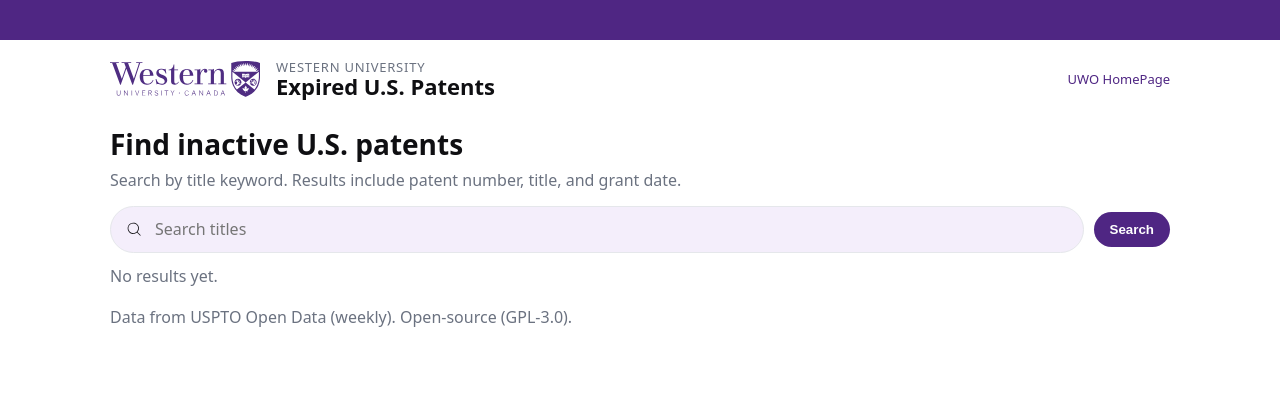
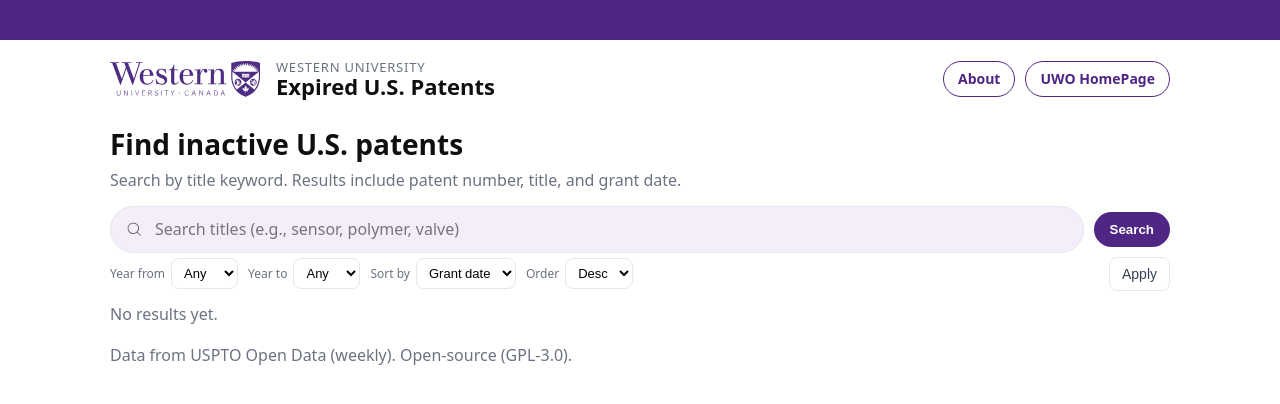
Before and after one commit to BilalSaad1/UWO_Patent_Website, a Next.js app in the folder frontend/: page / in a window 1280 px wide. Shown: the top 404 px of the page. Built offline with nearby package versions, Linux system fonts and the light colour scheme.

Commit message:
Added a lot of key features like filtering, sorting, about page, and more

```diff
--- a/frontend/src/app/globals.css
+++ b/frontend/src/app/globals.css
@@ -40,6 +40,36 @@ a:hover{ text-decoration:underline }
   font-size:22px; font-weight:700;
 }
 
+/* Header nav buttons */
+.header-nav{
+  margin-left:auto;
+  display:flex;
+  align-items:center;
+  gap:10px;
+  flex:0 0 auto;
+}
+.link-btn{
+  display:inline-flex;
+  align-items:center;
+  gap:6px;
+  padding:10px 14px;
+  border-radius:9999px;
+  font-weight:700;
+  font-size:14px;
+  line-height:1;
+  text-decoration:none;
+  border:1px solid transparent;
+  white-space:nowrap;
+}
+.link-btn.primary{ background:var(--uw-purple); color:#fff; }
+.link-btn.primary:hover{ background:var(--uw-purple-700) }
+.link-btn.ghost{
+  background:#fff;
+  color:var(--uw-purple);
+  border-color:var(--uw-purple);
+}
+.link-btn.ghost:hover{ background:#f7f5fb }
+
 /* ---------- Search section ---------- */
 .section-title{ font-size:28px; font-weight:800; margin:8px 0 4px }
 .section-sub{ color:var(--muted); margin-bottom:14px }
@@ -58,6 +88,14 @@ a:hover{ text-decoration:underline }
   flex:1; border:none; outline:none;
   background:transparent; font:inherit;
 }
+.filters-row{ display:flex; align-items:center; gap:10px; flex-wrap:wrap; margin-top:4px }
+.filters-group{ display:flex; align-items:center; gap:6px }
+.filters-label{ color:var(--muted); font-size:12px }
+.filters-select{
+  border:1px solid var(--border); border-radius:8px; padding:6px 8px; background:#fff; font-size:13px
+}
+.filters-spacer{ flex:1 }
+
 .search-btn{
   background:var(--uw-purple); color:#fff; border:0;
   padding:10px 16px; border-radius:9999px; font-weight:600; cursor:pointer;
@@ -66,20 +104,59 @@ a:hover{ text-decoration:underline }
 
 /* ---------- Results ---------- */
 .meta{ color:var(--muted); margin:12px 0 }
+.list{ margin-top:6px }
+.list-gap{ list-style:none; margin:0; padding:0; display:grid; gap:12px }
 
-.table{
-  width:100%; border-collapse:separate; border-spacing:0 8px;
+.card{
+  display:flex; align-items:flex-start; justify-content:space-between; gap:12px;
+  background:#fff; border:1px solid var(--border); border-radius:12px;
+  padding:16px;
+  box-shadow:0 1px 2px rgba(15,15,18,.04);
 }
-.row{
-  background:#fff; border:1px solid var(--border); border-radius:12px;
-  box-shadow: 0 1px 2px rgba(15,15,18,.04);
+.card:hover{ box-shadow:0 4px 14px rgba(15,15,18,.10) }
+
+.card-main{ min-width:0 }
+.patent-line{ display:flex; align-items:center; gap:8px; margin-bottom:2px }
+.patent-link{ color:var(--uw-purple); font-weight:700; text-decoration:none }
+.patent-link:hover{ text-decoration:underline }
+
+.pill-date{
+  background:var(--uw-purple-50);
+  color:var(--uw-purple);
+  border-radius:9999px;
+  padding:2px 8px;
+  font-size:12px;
 }
-.cell{ padding:12px 14px; }
-.cell.pat{ width:160px; font-weight:700 }
-.cell.date{ width:150px; color:var(--muted) }
-.row:hover{ box-shadow: 0 3px 10px rgba(15,15,18,.08); }
+
+.title-line{ color:#1f2937; font-size:15px }
+.card-actions{ display:flex; align-items:center; gap:8px; flex:0 0 auto; }
+
+.btn-outline{
+  border:1px solid var(--border);
+  background:#fff;
+  padding:8px 12px;
+  border-radius:8px;
+  color:#374151;
+  text-decoration:none;
+  font-size:14px;
+}
+.btn-outline:hover{ background:#f9fafb }
 
 /* Pager */
 .pager{ display:flex; justify-content:flex-end; gap:8px; margin-top:10px }
 .btn{ border:1px solid var(--border); background:#fff; padding:8px 12px; border-radius:8px; cursor:pointer }
 .btn[disabled]{ opacity:.4; cursor:not-allowed }
+
+/* Empty state */
+.card-empty{
+  border:1px dashed var(--border);
+  background:#fff;
+  padding:24px;
+  border-radius:12px;
+  text-align:center;
+  color:var(--muted);
+}
+
+/* utilities */
+.fw-500{ font-weight:600 }
+.small{ font-size:12px }
--- a/frontend/src/app/layout.tsx
+++ b/frontend/src/app/layout.tsx
@@ -1,5 +1,6 @@
 import type { Metadata } from "next";
 import "./globals.css";
+import HeaderNav from "@/components/HeaderNav";
 
 export const metadata: Metadata = {
   title: "Expired U.S. Patents — Western University",
@@ -18,11 +19,12 @@ export default function RootLayout({ children }: { children: React.ReactNode })
               <div className="kicker">Western University</div>
               <div className="title">Expired U.S. Patents</div>
             </div>
-            <div style={{ marginLeft: "auto", fontSize: 13 }}>
-              <a href="https://uwo.ca" target="_blank" rel="noreferrer">UWO HomePage</a>
-            </div>
+
+            {/* Header buttons are conditionally shown via HeaderNav */}
+            <HeaderNav />
           </header>
         </div>
+
         {children}
       </body>
     </html>
--- a/frontend/src/app/page.tsx
+++ b/frontend/src/app/page.tsx
@@ -1,5 +1,8 @@
 "use client";
+
 import { useState } from "react";
+import ResultsTable from "@/components/ResultsTable";
+import SearchForm, { SortBy, SortDir } from "@/components/SearchForm";
 
 type Hit = { patent: string; title: string; grant_date?: string | null };
 type ApiResp = { q: string; page: number; per_page: number; total: number; results: Hit[] };
@@ -13,19 +16,57 @@ export default function Home() {
   const [loading, setLoading] = useState(false);
   const [err, setErr] = useState<string | null>(null);
 
-  async function go(nextPage = 1) {
-    if (!q.trim()) return;
+  // filters / sort state
+  const [yearFrom, setYearFrom] = useState<number | null>(null);
+  const [yearTo, setYearTo] = useState<number | null>(null);
+  const [sortBy, setSortBy] = useState<SortBy>("date");
+  const [sortDir, setSortDir] = useState<SortDir>("desc");
+
+  async function fetchResults(nextPage = 1, params?: {
+    q?: string; year_from?: number | null; year_to?: number | null;
+    sort_by?: SortBy; sort_dir?: SortDir;
+  }) {
+    const _q = (params?.q ?? q).trim();
+    if (!_q) return;
+
+    const yf = params?.year_from ?? yearFrom;
+    const yt = params?.year_to ?? yearTo;
+    const sb = params?.sort_by ?? sortBy;
+    const sd = params?.sort_dir ?? sortDir;
+
     setLoading(true); setErr(null);
+
     try {
-      const res = await fetch(
-        `${process.env.NEXT_PUBLIC_API_BASE}/search?q=${encodeURIComponent(q)}&page=${nextPage}&per_page=${per_page}`
-      );
+      const base = process.env.NEXT_PUBLIC_API_BASE!;
+      const usp = new URLSearchParams({
+        q: _q,
+        page: String(nextPage),
+        per_page: String(per_page),
+        sort_by: sb,
+        sort_dir: sd,
+      });
+      if (yf) usp.set("year_from", String(yf));
+      if (yt) usp.set("year_to", String(yt));
+
+      const res = await fetch(`${base}/search?${usp.toString()}`);
       if (!res.ok) throw new Error(`HTTP ${res.status}`);
       const data: ApiResp = await res.json();
-      setRows(data.results); setTotal(data.total); setPage(nextPage);
-    } catch {
-      setErr("Failed to fetch"); setRows([]); setTotal(0);
-    } finally { setLoading(false); }
+
+      setQ(_q);
+      setYearFrom(yf ?? null);
+      setYearTo(yt ?? null);
+      setSortBy(sb);
+      setSortDir(sd);
+
+      setRows(data.results);
+      setTotal(data.total);
+      setPage(nextPage);
+    } catch (e) {
+      setErr("Failed to fetch");
+      setRows([]); setTotal(0);
+    } finally {
+      setLoading(false);
+    }
   }
 
   const pages = Math.max(1, Math.ceil(total / per_page));
@@ -35,68 +76,42 @@ export default function Home() {
   return (
     <div className="container">
       <h1 className="section-title">Find inactive U.S. patents</h1>
-      <div className="section-sub">
-        Search by title keyword. Results include patent number, title, and grant date.
-      </div>
+      <div className="section-sub">Search by title keyword. Results include patent number, title, and grant date.</div>
 
-      <div className="search-wrap">
-        <div className="search-pill">
-          {/* magnifier svg */}
-          <svg width="18" height="18" viewBox="0 0 24 24" aria-hidden="true">
-            <path fill="currentColor"
-              d="M21 20.3 16.7 16A7.5 7.5 0 1 0 16 16.7L20.3 21zM4.5 11a6.5 6.5 0 1 1 13 0a6.5 6.5 0 0 1-13 0Z" />
-          </svg>
-          <input
-            value={q}
-            onChange={(e) => setQ(e.target.value)}
-            onKeyDown={(e) => e.key === "Enter" && go(1)}
-            placeholder="Search titles"
-            aria-label="Search patents by title"
-          />
-        </div>
-        <button className="search-btn" onClick={() => go(1)} disabled={loading}>
-          {loading ? "Searching…" : "Search"}
-        </button>
-      </div>
+      <SearchForm
+        defaultQuery={q}
+        defaultYearFrom={yearFrom}
+        defaultYearTo={yearTo}
+        defaultSortBy={sortBy}
+        defaultSortDir={sortDir}
+        onSearch={(p) => fetchResults(1, p)}
+      />
 
       {err && <div className="meta">{err}</div>}
 
       {!rows.length ? (
-        <div className="meta">
-          No results yet.
-        </div>
+        <div className="meta">No results yet.</div>
       ) : (
         <>
+          {/* quick totals */}
           <div className="meta">
-            Showing {from}–{to} of {total} results
+            Found <strong>{total.toLocaleString()}</strong> inactive patent{total===1?"":"s"}
+            {q ? <> for “<strong>{q}</strong>”</> : null}
+            {yearFrom ? <> • from <strong>{yearFrom}</strong></> : null}
+            {yearTo ? <> • to <strong>{yearTo}</strong></> : null}
+            <> • sorted by <strong>{sortBy==="date"?"grant date":"title"}</strong> ({sortDir})</>
           </div>
 
-          <table className="table" role="grid" aria-label="Search results">
-            <tbody>
-              {rows.map((r) => (
-                <tr className="row" key={r.patent}>
-                  <td className="cell pat">{r.patent}</td>
-                  <td className="cell">{r.title}</td>
-                  <td className="cell date">{r.grant_date ?? ""}</td>
-                  <td className="cell" style={{ width: 80, textAlign: "right" }}>
-                    <a
-                      href={`https://patents.google.com/patent/${encodeURIComponent(r.patent)}`}
-                      target="_blank" rel="noreferrer"
-                    >
-                      View →
-                    </a>
-                  </td>
-                </tr>
-              ))}
-            </tbody>
-          </table>
+          <div className="meta">Showing {from}–{to} of {total} results</div>
+
+          <ResultsTable rows={rows} total={total} />
 
           <div className="pager">
-            <button className="btn" onClick={() => go(Math.max(1, page - 1))} disabled={page <= 1 || loading}>
+            <button className="btn" onClick={() => fetchResults(Math.max(1, page - 1))} disabled={page <= 1 || loading}>
               Prev
             </button>
             <span className="meta">Page {page} / {pages}</span>
-            <button className="btn" onClick={() => go(Math.min(pages, page + 1))} disabled={page >= pages || loading}>
+            <button className="btn" onClick={() => fetchResults(Math.min(pages, page + 1))} disabled={page >= pages || loading}>
               Next
             </button>
           </div>
--- /dev/null
+++ b/frontend/src/components/HeaderNav.tsx
@@ -0,0 +1,29 @@
+"use client";
+
+import { usePathname } from "next/navigation";
+
+export default function HeaderNav() {
+  const pathname = usePathname() || "/";
+
+  // Hide header buttons on /about (and subpaths)
+  if (pathname === "/about" || pathname.startsWith("/about/")) {
+    return null;
+  }
+
+  return (
+    <nav className="header-nav">
+      <a href="/about" className="link-btn ghost" aria-label="About this site">
+        About
+      </a>
+      <a
+        href="https://uwo.ca"
+        target="_blank"
+        rel="noreferrer"
+        className="link-btn ghost"
+        aria-label="UWO HomePage"
+      >
+        UWO HomePage
+      </a>
+    </nav>
+  );
+}
--- a/frontend/src/components/SearchForm.tsx
+++ b/frontend/src/components/SearchForm.tsx
@@ -1,37 +1,131 @@
 "use client";
-import { useState } from "react";
+import { useEffect, useMemo, useState } from "react";
 
-type Props = { onSearch: (q: string) => void; defaultQuery?: string };
+export type SortBy = "date" | "title";
+export type SortDir = "asc" | "desc";
 
-export default function SearchForm({ onSearch, defaultQuery = "" }: Props) {
+type Props = {
+  onSearch: (params: {
+    q: string;
+    year_from?: number | null;
+    year_to?: number | null;
+    sort_by: SortBy;
+    sort_dir: SortDir;
+  }) => void;
+  defaultQuery?: string;
+  defaultYearFrom?: number | null;
+  defaultYearTo?: number | null;
+  defaultSortBy?: SortBy;
+  defaultSortDir?: SortDir;
+};
+
+export default function SearchForm({
+  onSearch,
+  defaultQuery = "",
+  defaultYearFrom = null,
+  defaultYearTo = null,
+  defaultSortBy = "date",
+  defaultSortDir = "desc",
+}: Props) {
   const [q, setQ] = useState(defaultQuery);
+  const [yearFrom, setYearFrom] = useState<number | "">(defaultYearFrom ?? "");
+  const [yearTo, setYearTo] = useState<number | "">(defaultYearTo ?? "");
+  const [sortBy, setSortBy] = useState<SortBy>(defaultSortBy);
+  const [sortDir, setSortDir] = useState<SortDir>(defaultSortDir);
+
+  const years = useMemo(() => {
+    const now = new Date().getFullYear();
+    const arr: number[] = [];
+    for (let y = now; y >= 1976; y--) arr.push(y);
+    return arr;
+  }, []);
+
+  function submit() {
+    onSearch({
+      q,
+      year_from: yearFrom === "" ? null : Number(yearFrom),
+      year_to: yearTo === "" ? null : Number(yearTo),
+      sort_by: sortBy,
+      sort_dir: sortDir,
+    });
+  }
+
+  // “Enter” submits
+  function keyHandler(e: React.KeyboardEvent<HTMLInputElement>) {
+    if (e.key === "Enter") submit();
+  }
 
   return (
-    <div className="mb-6">
-      <label htmlFor="q" className="sr-only">Search patents</label>
-      <div className="flex items-center gap-2 rounded-pill bg-uwo.lilac/50 p-1">
-        <div className="flex w-full items-center rounded-pill bg-white pl-4 pr-1 shadow-card ring-1 ring-gray-200">
-          <svg width="18" height="18" viewBox="0 0 24 24" className="opacity-60">
-            <path fill="currentColor" d="M15.5 14h-.79l-.28-.27a6.471 6.471 0 0 0 1.57-4.23A6.5 6.5 0 1 0 9.5 16c1.61 0 3.09-.59 4.23-1.57l.27.28v.79L20 21.5 21.5 20zM4 9.5C4 6.46 6.46 4 9.5 4S15 6.46 15 9.5 12.54 15 9.5 15 4 12.54 4 9.5z"/>
+    <div className="space-y-2">
+      {/* search bar */}
+      <div className="search-wrap">
+        <div className="search-pill">
+          <svg width="18" height="18" viewBox="0 0 24 24" aria-hidden="true" style={{ opacity: 0.7 }}>
+            <path
+              fill="currentColor"
+              d="M21 20.3 16.7 16A7.5 7.5 0 1 0 16 16.7L20.3 21zM4.5 11a6.5 6.5 0 1 1 13 0a6.5 6.5 0 0 1-13 0Z"
+            />
           </svg>
           <input
-            id="q"
             value={q}
             onChange={(e) => setQ(e.target.value)}
-            onKeyDown={(e) => e.key === "Enter" && onSearch(q)}
-            placeholder="Search titles (e.g., polymer, injector, valve)"
-            className="w-full bg-transparent px-3 py-3 outline-none placeholder:text-gray-400"
+            onKeyDown={keyHandler}
+            placeholder="Search titles (e.g., sensor, polymer, valve)"
+            aria-label="Search patents by title"
           />
-          <button
-            onClick={() => onSearch(q)}
-            className="rounded-pill bg-uwo-purple px-5 py-2.5 text-white transition hover:bg-uwo-purple/90 active:scale-[0.99]"
-            aria-label="Search"
+        </div>
+        <button className="search-btn" onClick={submit}>Search</button>
+      </div>
+
+      {/* filters + sort */}
+      <div className="filters-row">
+        <div className="filters-group">
+          <label className="filters-label">Year from</label>
+          <select
+            value={yearFrom === "" ? "" : String(yearFrom)}
+            onChange={(e) => setYearFrom(e.target.value === "" ? "" : Number(e.target.value))}
+            className="filters-select"
           >
-            Search
-          </button>
+            <option value="">Any</option>
+            {years.map((y) => (
+              <option key={y} value={y}>{y}</option>
+            ))}
+          </select>
         </div>
+
+        <div className="filters-group">
+          <label className="filters-label">Year to</label>
+          <select
+            value={yearTo === "" ? "" : String(yearTo)}
+            onChange={(e) => setYearTo(e.target.value === "" ? "" : Number(e.target.value))}
+            className="filters-select"
+          >
+            <option value="">Any</option>
+            {years.map((y) => (
+              <option key={y} value={y}>{y}</option>
+            ))}
+          </select>
+        </div>
+
+        <div className="filters-group">
+          <label className="filters-label">Sort by</label>
+          <select value={sortBy} onChange={(e) => setSortBy(e.target.value as SortBy)} className="filters-select">
+            <option value="date">Grant date</option>
+            <option value="title">Title</option>
+          </select>
+        </div>
+
+        <div className="filters-group">
+          <label className="filters-label">Order</label>
+          <select value={sortDir} onChange={(e) => setSortDir(e.target.value as SortDir)} className="filters-select">
+            <option value="desc">Desc</option>
+            <option value="asc">Asc</option>
+          </select>
+        </div>
+
+        <div className="filters-spacer" />
+        <button className="btn-outline" onClick={submit}>Apply</button>
       </div>
-      <p className="mt-2 text-xs text-gray-500">Tip: results show currently inactive (lapsed) patents.</p>
     </div>
   );
 }
```
Also changed, not shown: frontend/src/app/about/page.tsx (added, +42 -0 lines), frontend/src/components/ResultsTable.tsx (+58 -19 lines), 2 other files (tests, documents, lock files or other folders).
